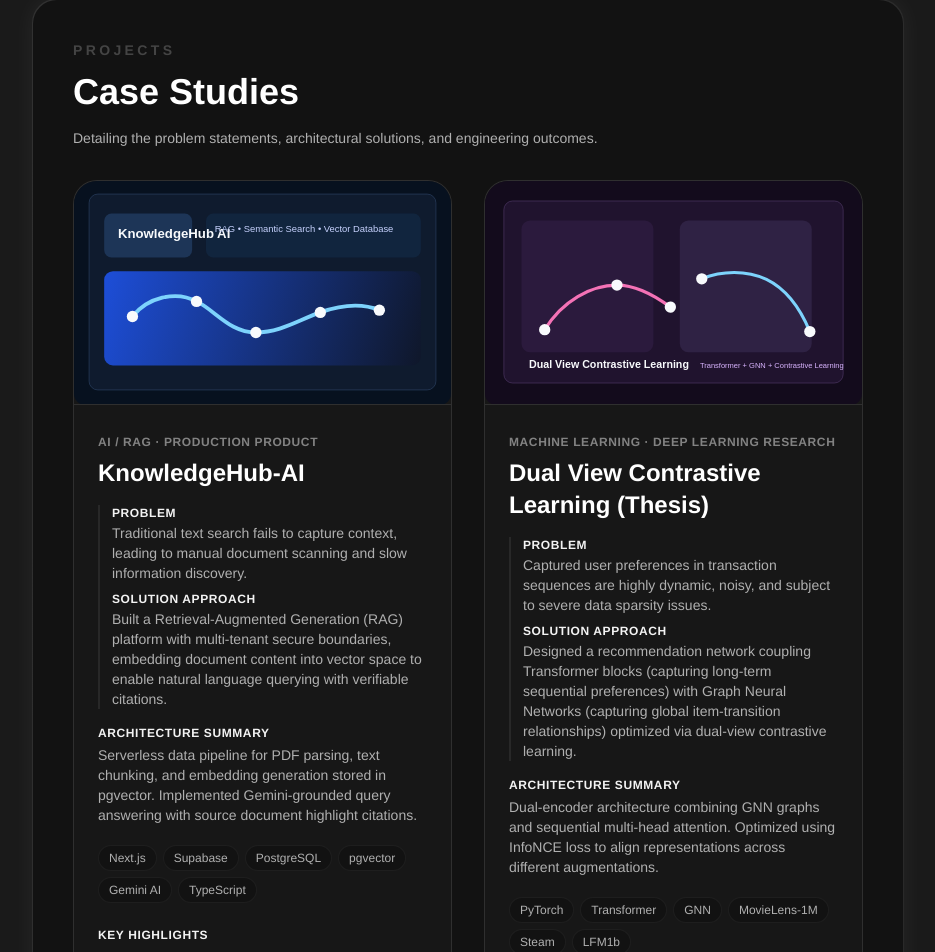
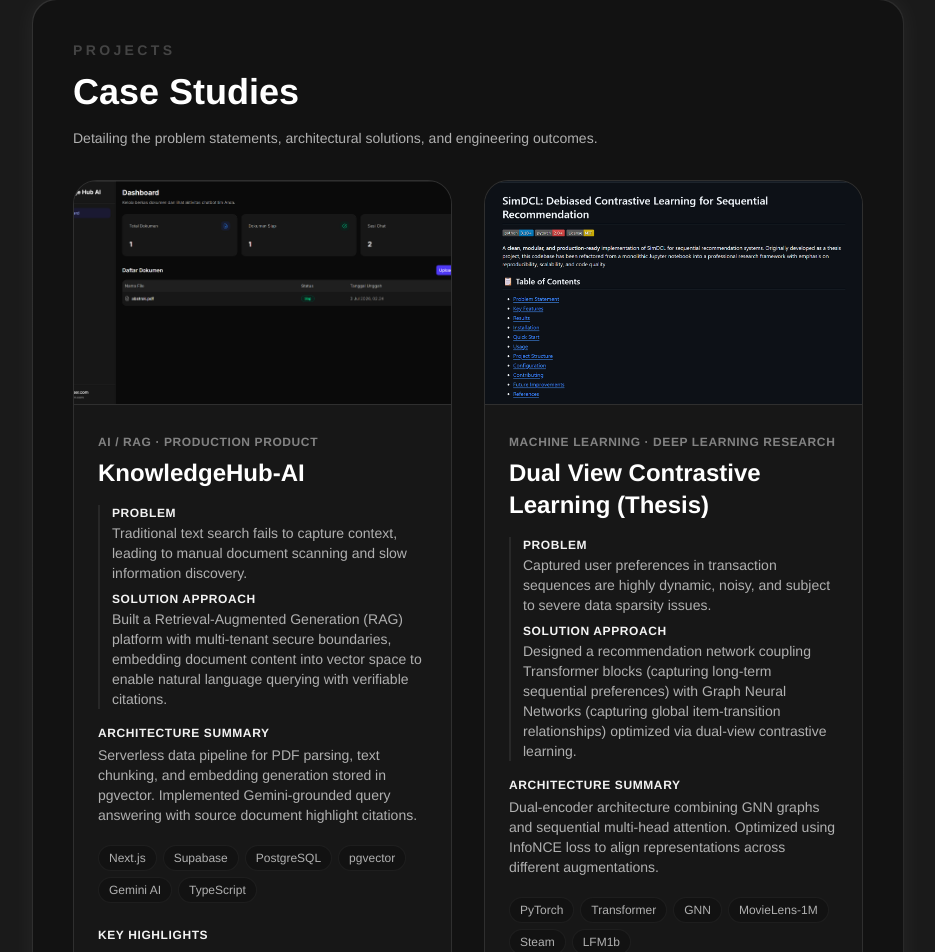
Before and after one commit to faisaaditya/my-personal-web, a React (Vite) app: page / in a window 1280 px wide. Shown: the part 2039-2991 px from the top of the page, without its empty margins (344-1279 px from the left). Built offline with nearby package versions, Linux system fonts and the light colour scheme.

Commit message:
feat: implement project section with dynamic data rendering and case study previews

```diff
--- a/src/data/projects.json
+++ b/src/data/projects.json
@@ -1,6 +1,7 @@
 {
   "dual": [
-    "/projects/dual-view-contrastive.svg"
+    "/projects/dual-view-contrastive.svg",
+    "/projects/dual-view-preview.png"
   ],
   "FREE": [
     "/projects/FREE01.png",
--- a/src/section/ProjectSection.jsx
+++ b/src/section/ProjectSection.jsx
@@ -24,9 +24,9 @@ const projects = [
       "High performance serverless indexing pipelines",
     ],
     // impact: "⚡ Improved information discovery speed by 80% with zero halluncination reference tracing.",
-    image: "/projects/knowledgehub-ai.svg",
+    image: "/projects/knowledgehub-ai-preview.png",
     liveUrl: "https://knowledgehub-ai-mu.vercel.app/",
-    githubUrl: "https://github.com/Faisaaditya",
+    githubUrl: "https://github.com/faisaaditya/knowledgehub-ai",
   },
   {
     title: "Dual View Contrastive Learning (Thesis)",
@@ -50,9 +50,9 @@ const projects = [
       "Benchmarked on MovieLens-1M, Steam, and LFM1b datasets",
     ],
     // impact: "📈 Outperformed baseline recommenders, raising HR@10 and NDCG@10 scores.",
-    image: "/projects/dual-view-contrastive.svg",
+    image: "/projects/dual-view-preview.png",
     liveUrl: null,
-    githubUrl: "https://github.com/Faisaaditya",
+    githubUrl: "https://github.com/faisaaditya/dual-view-contrastive-learning",
   },
   {
     title: "Personal Portfolio Website",
```
Also changed, not shown: public/projects/dual-view-preview.png (added), public/projects/knowledgehub-ai-preview.png (added).
